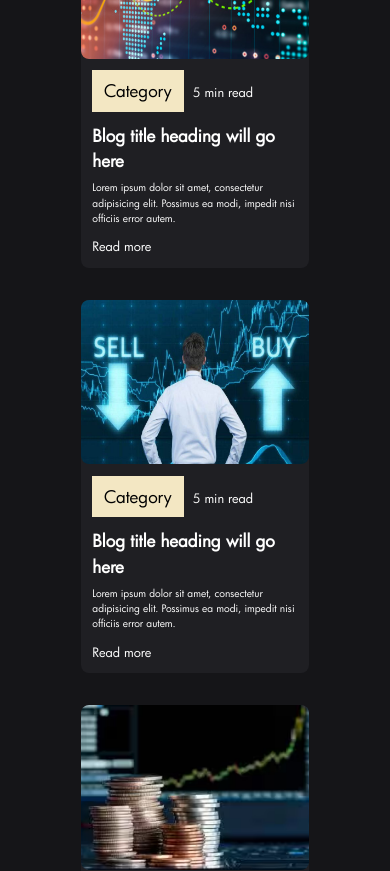
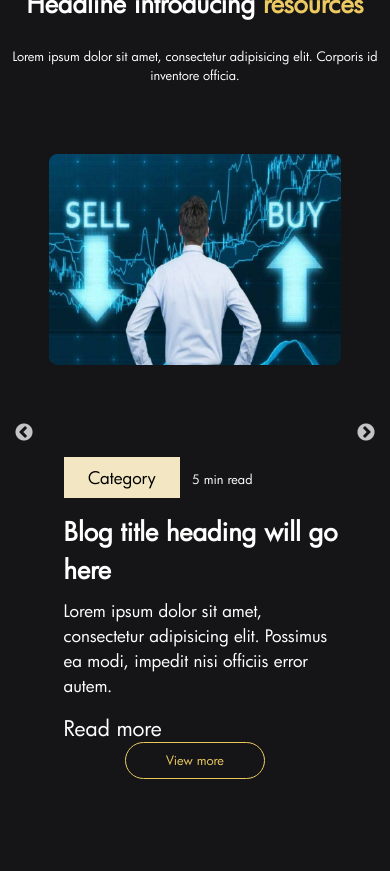
Before and after one commit to aakash6789/Troop1, a React (Vite) app: page / in a window 390 px wide. Shown: the part 5540-6411 px from the top of the page. Built offline with nearby package versions, Linux system fonts and the light colour scheme.

Commit message:
completed

```diff
--- a/package.json
+++ b/package.json
@@ -14,6 +14,7 @@
     "react-dom": "^18.2.0",
     "react-fast-marquee": "^1.6.4",
     "react-icons": "^5.0.1",
+    "react-slick": "^0.30.2",
     "slick-carousel": "^1.8.1"
   },
   "devDependencies": {
--- a/src/components/Blog.jsx
+++ b/src/components/Blog.jsx
@@ -1,16 +1,141 @@
-import React from 'react'
+import React,{useState,useEffect} from 'react'
 import money from '../assets/images/money.png'
 import world from '../assets/images/world.png'
 import stocks from '../assets/images/stocks.png'
+import Slider from 'react-slick';
+import 'slick-carousel/slick/slick.css';
+import 'slick-carousel/slick/slick-theme.css';
+import { AiFillStar } from "react-icons/ai";
+import { IoChevronForwardSharp } from "react-icons/io5";
 import useMediaQuery from '../hooks/useMediaQuery.jsx'
 const Blog = () => {
+
+  const data=[
+
+    {
+      id: 3,
+      imageUrl: money,
+      category: "Category ",
+      readTime: "5 min read",
+      title: "Blog title heading will go here",
+      content: "Lorem ipsum dolor sit amet, consectetur adipisicing elit. Possimus ea modi, impedit nisi officiis error autem.",
+      backgroundColor: 'yellow',
+    },
+    {
+      id: 4,
+      imageUrl:world,
+      category: "Category ",
+      readTime: "5 min read",
+      title: "Blog title heading will go here",
+      content: "Lorem ipsum dolor sit amet, consectetur adipisicing elit. Possimus ea modi, impedit nisi officiis error autem.",
+      backgroundColor: 'yellow',
+    },
+    {
+      id: 5,
+      imageUrl: stocks,
+      category: "Category ",
+      readTime: "5 min read",
+      title: "Blog title heading will go here",
+      content: "Lorem ipsum dolor sit amet, consectetur adipisicing elit. Possimus ea modi, impedit nisi officiis error autem.",
+      backgroundColor: 'yellow',
+    },
+
+  ];
   const isAboveSmallScreens = useMediaQuery("(min-width:768px)");
+  const [expandedItems, setExpandedItems] = useState(Array(data.length).fill(false));
+    const [globalExpanded, setGlobalExpanded] = useState(false);
+    const [windowWidth, setWindowWidth] = useState(window.innerWidth);
+
+    const toggleGlobalExpand = () => {
+      setGlobalExpanded(!globalExpanded);
+    };
+
+    const toggleExpand = (index) => {
+      const updatedItems = [...expandedItems];
+      updatedItems[index] = !updatedItems[index];
+      setExpandedItems(updatedItems);
+    };
+
+    const settings = {
+      dots: true,
+      infinite: true,
+      speed: 500,
+      slidesToShow: windowWidth < 768 ? 1 : 3,
+      slidesToScroll: 1, // Change this to 1 for better spacing
+      swipe: true,
+      swipeToSlide: true,
+      draggable: true,
+      rtl: true,
+      prevArrow: null,
+      nextArrow: null,
+      responsive: [
+        {
+          breakpoint: 768,
+          settings: {
+            slidesToShow: 1,
+            slidesToScroll: 1,
+          },
+        },
+      ],
+    };
+
+    const CustomDot = ({ onClick, active }) => (
+      <button
+        style={{
+          width: '10px',
+          height: '10px',
+          margin: '0 5px',
+          backgroundColor: active ? '#4CAF50' : '#ccc',
+          borderRadius: '50%',
+          border: 'none',
+          cursor: 'pointer',
+        }}
+        onClick={onClick}
+      ></button>
+    );
+
+    const customDotStyles = {
+      position: 'absolute',
+      top: '250px',
+      left: '96.5%',
+      alignItems: 'center',
+      transform: 'translateX(-50%)',
+      display: 'none',
+      alignItems: 'center',
+    };
+
+    const mediaQueries = {
+      smallScreen: {
+        flexDirection: 'column',
+        alignItems: 'center',
+        textAlign: 'left', // Center the text on small screens
+        justifyContent: 'space-between',
+        marginLeft: 'auto',
+        marginRight: 'auto',
+        width: '80%',
+      },
+      largeScreen: {
+        flexDirection: 'row',
+        justifyContent: 'space-between',
+        liveMegaButtons: {
+          marginRight: '390px',
+        },
+      },
+      columnFlex: {
+        display: 'flex',
+        flexDirection: 'column',
+        alignItems: 'center',
+      },
+    };
+
+    const currentStyles = windowWidth < 768 ? { ...mediaQueries.smallScreen } : mediaQueries.largeScreen;
   return (
-    <div className='bg-[#151518] w-full absolute font-primary text-white xl:top-[370vh] lg:top-[362vh]  md:mt-[340vh] max-md:mt-[270vh] max-sm:mt-[370vh]'>
+    <div className='bg-[#151518] w-full absolute font-primary text-white xl:top-[370vh] lg:top-[362vh]  md:mt-[340vh] max-md:mt-[270vh] max-sm:mt-[390vh]'>
         <p className='text-center text-[2vh] font-bold max-sm:text-[1.5vh] '>Blog</p>
         <p className='text-center font-extrabold lg:text-[6vh] md:text-[5vh] sm:text-[4vh] max-sm:text-[3vh]'>Headline introducing <span className='text-[#ECC960]'>resources</span></p>
-        <p className='text-center lg:text-[2vh] mt-[2%] md:text-[2vh] sm:text-[1.5vh] max-sm:text-[1vh]'>Lorem ipsum dolor sit amet, consectetur adipisicing elit. Corporis id inventore officia.</p>
-        <div className='flex justify-between  px-8 mt-[5%] lg:text-[2.5vh] md:text-[2vh] sm:text-[1.5vh] max-sm:flex-col max-sm:text-[1vh]'>
+        {/* <p className='text-center lg:text-[2vh] mt-[2%] md:text-[2vh] sm:text-[1.5vh] max-sm:text-[1vh]'>Lorem ipsum dolor sit amet, consectetur adipisicing elit. Corporis id inventore officia.</p> */}
+        <p className='font-primary mt-6 text-[1.5vh] lg:text-[2.5vh] text-center'>Lorem ipsum dolor sit amet, consectetur adipisicing elit. Corporis id inventore officia.</p>
+        {isAboveSmallScreens? <div className='flex justify-between  px-8 mt-[5%] lg:text-[2.5vh] md:text-[2vh] sm:text-[1.5vh] max-sm:flex-col max-sm:text-[1vh]'>
             <div className='bg-[#1F1F23] rounded-lg max-sm:w-[70%] max-sm:ml-[15%]'>
            <img src={world} className='rounded-lg w-[100%] max-sm:w-full'></img>
             <button className='p-2 text-black bg-[#F3E7C3] ml-[5%] mt-[5%] max-sm:w-[40%] max-sm:text-[2vh] max-sm:px-0 '>Category</button>
@@ -35,8 +160,54 @@ const Blog = () => {
             <p className='mt-[3%] ml-[5%] max-sm:text-[1.2vh]'>Lorem ipsum dolor sit amet, consectetur adipisicing elit. Possimus ea modi, impedit nisi officiis error autem.</p>
             <button className='mt-[5%] ml-[5%] mb-[5%] max-sm:text-[1.5vh]'>Read more</button>
             </div>
-        </div>
-        <div className='w-full text-center mt-[5%]'>
+        </div>:<div style={{ ...currentStyles }} id="blog" className='mt-[10%]'>
+        <Slider {...settings} appendDots={(dots) => <div style={customDotStyles}>{dots}</div>} customPaging={(i) => <CustomDot key={i} />}>
+          {data.map((item, index) => (
+            <div key={index} style={{ textAlign: 'center', margin: '0 auto', padding: '20px', marginTop: '20px', opacity: 1, width: '300px' }}>
+              <div style={{ marginTop: '20px', height: '550px', padding: '10px', gap: '20px' }}>
+                <div style={{ width: windowWidth < 768 ? '1100' : '1400px', height: '300px', objectFit: 'cover', marginTop: '40px', margin: '0 auto' }}>
+                  <img
+                    src={item.imageUrl}
+                    alt={`slide-${index}`}
+
+                  />
+                </div>
+                {/* <div style={{ marginTop: '10px', width: windowWidth < 768 ? '70%' : '60%' }}>
+                  <button style={{ margin: '10px 0', fontSize: windowWidth < 768 ? '10px' : '16px', color: 'black', backgroundColor: '#F3E7C3', padding: '2px', fontFamily: 'Futura Bk BT' }}>{item.category}</button> <span style={{ color: 'white', marginLeft: '10px', wordSpacing: '3px' }}>{item.readTime}</span>
+                  <p style={{ margin: '5px 0', fontSize: '14px', color: 'white' }}></p>
+                  <h2 style={{ margin: '10px 0', fontSize: windowWidth < 768 ? '20px' : '30px', color: 'white', fontFamily: 'Futura Bk BT' }}>{item.title}</h2>
+                  <p style={{ marginBottom: expandedItems[index] || globalExpanded ? '20px' : '5px', fontSize: windowWidth < 768 ? '10px' : '18px', color: 'white', wordSpacing: '3px', fontFamily: 'Futura Bk BT' }}>
+                    {expandedItems[index] || globalExpanded ? item.content : item.content.slice(0, 100) + '...'}
+                  </p>
+
+                  {item.content.length > 100 && (
+                    <button
+                      onClick={() => toggleExpand(index)}
+                      style={{
+                        padding: '5px',
+                        fontSize: '22px',
+                        backgroundColor: 'transparent',
+                        color: 'white',
+                        border: 'none',
+                        cursor: 'pointer',
+                      }}
+                    >
+                      {expandedItems[index] ? 'Read Less' : 'Read More'}
+                    </button>
+                  )}
+                </div> */}
+                <button className='p-2 text-black bg-[#F3E7C3] ml-[5%] mt-[1%] max-sm:w-[40%] max-sm:text-[2vh] max-sm:px-0 '>{item.category}</button>
+            <span className='font-medium ml-[4%] max-lg:text-[0.8em] lg:text-[1.5vh] xl:text-[2vh] max-sm:text-[1.5vh]'>{item.readTime}</span>
+            <h1 className='ml-[5%] mt-[5%] font-bold max-sm:text-[3vh] max-lg:text-[1.2vh] lg:text-[1.5vh] xl:text-[3.5vh]'>{item.title}</h1>
+            <p className='mt-[3%] ml-[5%] max-sm:text-[2vh]'>{item.content}</p>
+            <button className='mt-[5%] ml-[5%] mb-[5%] max-sm:text-[2.5vh]'>Read more</button>
+              </div>
+            </div>
+          ))}
+        </Slider>
+      </div>}
+
+        <div className='w-full text-center mt-[5%] max-sm:mt-0'>
             <button className='rounded-3xl border-[#ECC960] text-[#ECC960] border-[1px] px-10 py-2 xl:text-[2.5vh] max-sm:text-[1.5vh] mb-[5%]'>View more</button>
             </div>
 
--- a/src/components/ContactUs.jsx
+++ b/src/components/ContactUs.jsx
@@ -4,8 +4,8 @@ import logo_apple from '../assets/images/logo_apple.png'
 import logo_playstore from '../assets/images/logo_playstore.png'
 const ContactUs = () => {
   return (
-    <div className='bg-[#151518] w-full absolute font-primary text-white xl:top-[440vh] lg:top-[390vh]  md:mt-[450vh] max-md:mt-[360vh] max-sm:mt-[580vh]'>
-      <div className='flex px-[5%] justify-between text-white max-sm:flex-col max-sm:pl-[25%] '>
+    <div className='bg-[#151518] w-full absolute font-primary text-white xl:top-[440vh] lg:top-[390vh]  md:mt-[450vh] max-md:mt-[360vh] max-sm:mt-[520vh]'>
+      <div className='flex px-[5%] justify-between text-white max-sm:flex-col max-sm:pl-[28%] '>
         <div className='w-[28%] mt-[5%] max-sm:w-[60%] '>
             <h1 className='font-bold xl:text-[6vh] w-[80%] ml-[5%] lg:text-[4vh] md:text-[3vh] sm:text-[2.5vh] max-sm:text-[2vh] '>Download <span className='text-[#ECC960]'>Fantasy Gaming</span> App Troop</h1>
             <div className='flex mt-[10%] xl:text-[2.5vh] md:text-[1.5vh] sm:text-[1vh]  max-sm:text-[1vh] ml-[5%]'>
--- a/src/components/Footer.jsx
+++ b/src/components/Footer.jsx
@@ -8,7 +8,7 @@ import logo_linkedln from '../assets/images/logo_linkedln.png';
 const Footer = () => {
     const currentYear = new Date().getFullYear();
   return (
-    <div className='bg-[#151518] w-full absolute  text-white xl:top-[495vh] lg:top-[430vh]  md:mt-[500vh] max-md:mt-[410vh] max-sm:mt-[700vh]'>
+    <div className='bg-[#151518] w-full absolute  text-white xl:top-[495vh] lg:top-[430vh]  md:mt-[500vh] max-md:mt-[410vh] max-sm:mt-[640vh]'>
         <div className='flex w-[100%] px-[5%] justify-between font-primary'>
         <img src={footer_logo} className='w-[8%] max-sm:w-[20%]'></img>
         <div className='text-[2vh] font-bold flex justify-between w-[30%] pt-4 xl:text-[2vh] lg:text-[1.0vh] md:text-[1.0vh] sm:text-[1.2vh] max-sm:w-[40%] max-sm:text-[0.8vh]'>
--- a/src/components/Navbar.jsx
+++ b/src/components/Navbar.jsx
@@ -48,7 +48,7 @@ const Navbar = () => {
             {/* <a  style={{ textDecoration: 'none', marginLeft: '10px' }}>
               <button style={{ backgroundColor: '#ECC960', color: 'black', padding: '8px 16px', border: 'none', borderRadius: '5rem', fontSize: '13px', fontWeight: '100', cursor: 'pointer', textDecoration: 'none', display: 'inline-block', marginTop: '10px', fontFamily: "Futura Bk BT" }}>Download Now</button>
             </a> */}
-              <button className='text-[#121212] bg-[#ECC960] rounded-full px-[5%] min-sm:px-[3%] py-4 mb-[5%] font-semibold max-sm:w-[15%] max-sm:py-1 max-sm:rounded-xl max-sm:px-0 max-sm:text-[0.8vh]'>Download Now</button>
+              <button className='text-[#121212] bg-[#ECC960] rounded-full px-[5%] min-sm:px-[3%] py-4 mb-[5%] font-semibold max-sm:w-[15%] max-sm:py-1 max-sm:rounded-xl max-sm:ml-[2%] max-sm:px-0 max-sm:text-[0.8vh]'>Download Now</button>
           </div>
         )}
       </nav>
--- a/src/components/WorkFlow.jsx
+++ b/src/components/WorkFlow.jsx
@@ -46,7 +46,7 @@ const WorkFlow = () => {
             </div>
         </div>
       </div>
-      <div className='flex absolute w-[80%] xl:top-[52vh] lg:top-[32vh] py-8 left-[10%] md:mt-[90vh] max-md:mt-[70vh] max-sm:flex-col max-sm:mt-[130vh] '>
+      <div className='flex absolute w-[80%] xl:top-[52vh] lg:top-[32vh] py-8 left-[10%] md:mt-[90vh] max-md:mt-[70vh] max-sm:flex-col max-sm:mt-[140vh] '>
       <img src={FeaturePhone} className='w-[40%] max-sm:w-[80%] max-sm:ml-[15%]'></img>
       <div className='font-bold w-[40%] pt-[5%] ml-[15%]  max-md:ml-[15%]  mt-2 max-sm:w-[80%] max-sm:mt-[15%]'>
         <div className='xl:text-[4.8vh] md:text-[3vh] sm:text-[2vh]  max-sm:text-[3vh]'>Describe <span className='text-[#ECC960]'>feature one </span></div>
```
Also changed, not shown: 1 other file (tests, documents, lock files or other folders).
